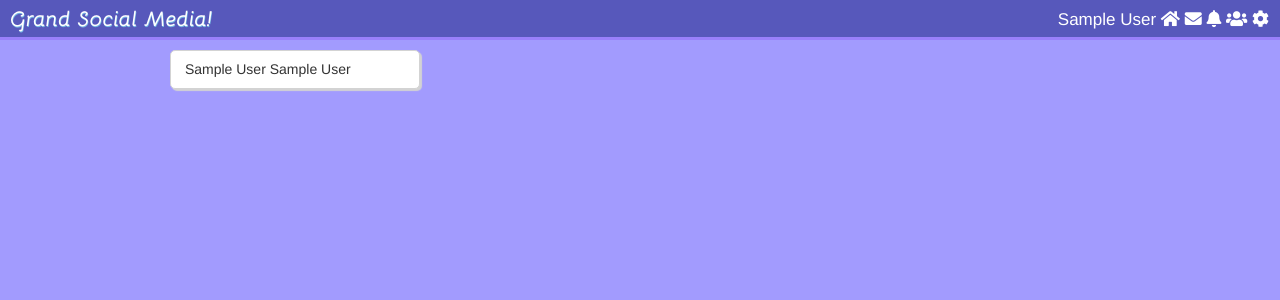
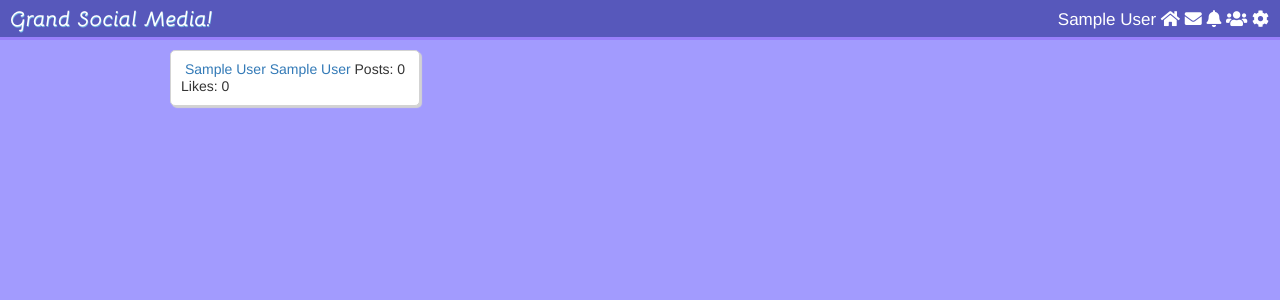
Before and after one commit to Gilberto11/GrandSocialMedia, a PHP site: page / in a window 1280 px wide. Shown: the top 300 px of the page. Run offline with PHP 8.4, Linux system fonts and the light colour scheme; the visitor is signed in with stand-in values (Sample User, id 1); some libraries are stand-ins or nearby versions.

Commit message:
Added code to add num_posts and num_likes under profile picture.

```diff
--- a/index.php
+++ b/index.php
@@ -4,11 +4,18 @@ include("includes/header.php");
 	<div class= "user_details column">
 		<a href="#"><img src= "<?php echo $user['profile_pic']?>"></a>
 
+		<a href="#">
 		<?php
 
 			echo $user['first_name'] . " " . $user['last_name'];
 
-		 ?>
+		?>
+		</a>
+		<?php echo "Posts: " . $user['num_posts']. "<br>";
+
+			echo "Likes: " . $user['num_likes'];
+
+		?>
 
 	</div>
 
```
